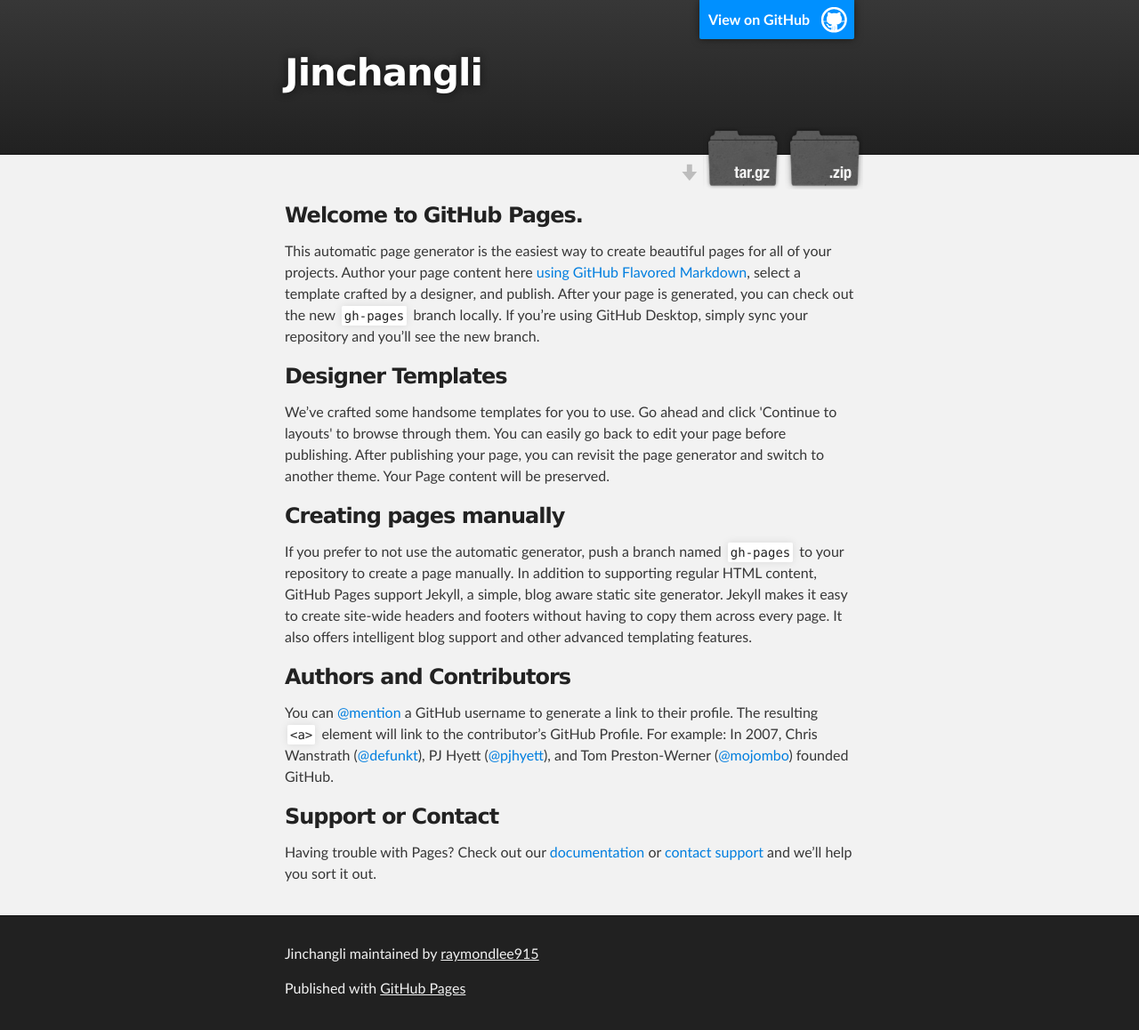
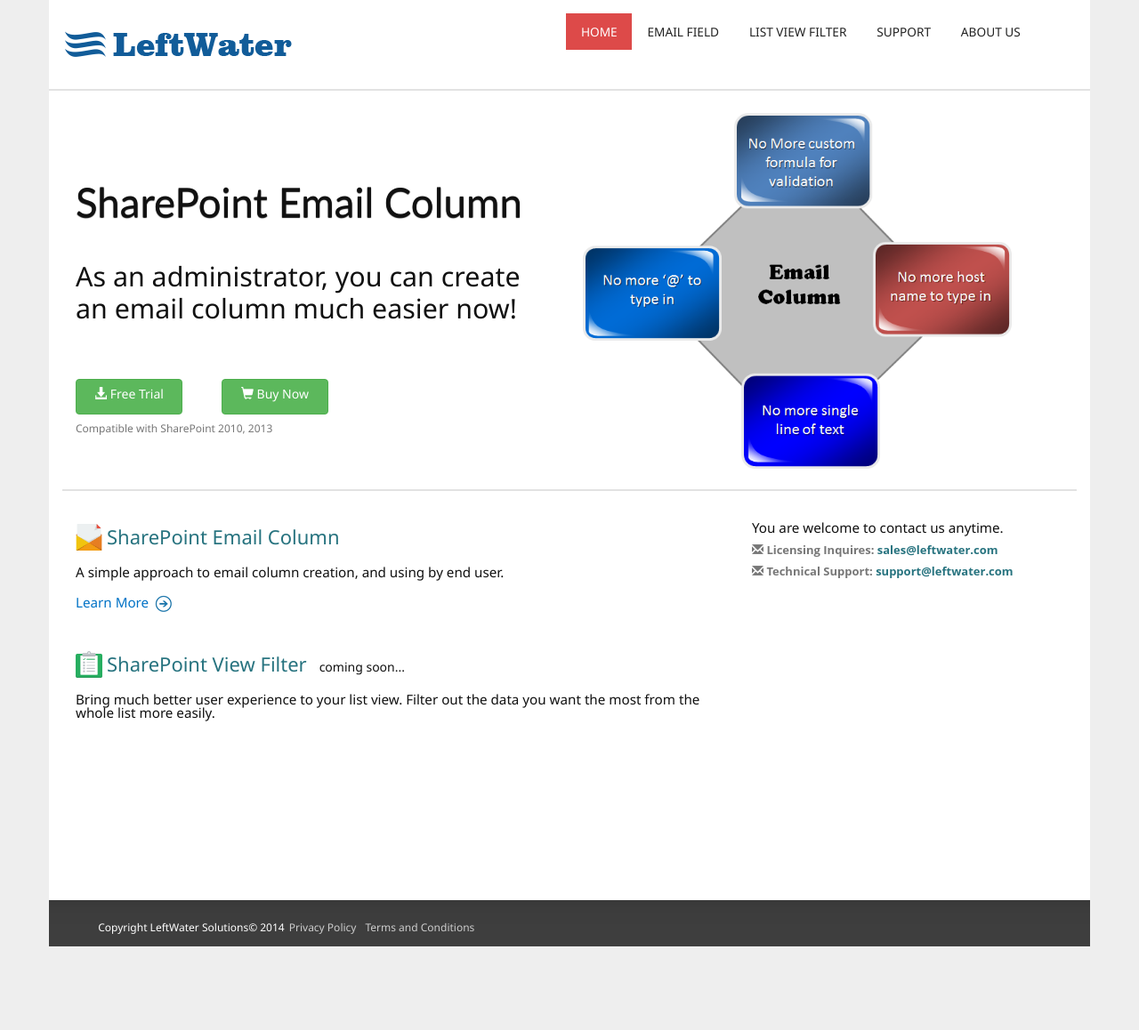
Before and after one commit to raymondlee915/jinchangli, a Jekyll site: the page built from index.html, in a window 1280 px wide. Shown: the whole page at 89% size. Built offline with Jekyll 4.4.1, drawn with Linux system fonts in a browser that asks for light colours; after the commit the page ends 1064 px from its top, so only the background shows below that.

Commit message:
bring back jekyll

```diff
--- a/index.html
+++ b/index.html
@@ -1,72 +1,57 @@
-<!DOCTYPE html>
-<html>
+---
+layout: default
+title: LeftWater Solutions
+excerpt: SharePoint Email Field, SharePoint List View Filter
+menuItem: home
+---
 
-  <head>
-    <meta charset='utf-8'>
-    <meta http-equiv="X-UA-Compatible" content="chrome=1">
-    <meta name="description" content="Jinchangli : ">
+<div class="container">
+  <div id="custom-header">
+      <div id="emailAd">
+          <div class="product-des col-xs-6">
+              <h1>SharePoint Email Column</h1>
+              <div class="product-summary">
+                  As an administrator, you can create an email column much easier now!
+              </div>
+              <div class="actions">
+                  <a class="btn btn-success trail" target="_blank" href="download.html?installer=LeftWater-SharePointEmailColumn v1.0.zip"> <span class="glyphicon glyphicon-download-alt"></span> Free Trial</a>
+                  <a class="btn btn-success" href="sharepoint-email-field.html#purchase"><span class="glyphicon glyphicon-shopping-cart"></span> Buy Now</a>
+                  <div>
+                      Compatible with SharePoint 2010, 2013
+                  </div>
+              </div>
+          </div>
+          <div class="col-xs-6">
+              <img src="assets/images/email1.png" />
+          </div>
+      </div>
+  </div>
 
-    <link rel="stylesheet" type="text/css" media="screen" href="stylesheets/stylesheet.css">
+  <div id="wrap">
+      <div id="products" class="col-xs-8">
+          <div class="newproduct">
+              <a href="sharepoint-email-field.html" class="ico_product ico_emailcolumn">SharePoint Email Column</a>
+              <div class="clean10"></div>
+              <p>A simple approach to email column creation, and using by end user.</p>
+              <div class="learnmore"><a href="sharepoint-email-field.html">Learn More</a></div>
+          </div>
 
-    <title>Jinchangli</title>
-  </head>
+          <div class="newproduct middle">
+              <a href="sharepoint-list-view-filter.html" class="ico_product ico_viewfilter">SharePoint View Filter</a> <span class="comingsoon">coming soon...</span>
 
-  <body>
+              <div class="clean10"></div>
+              <p>Bring much better user experience to your list view. Filter out the data you want the most from the whole list more easily.</p>
+          </div>
 
-    <!-- HEADER -->
-    <div id="header_wrap" class="outer">
-        <header class="inner">
-          <a id="forkme_banner" href="https://github.com/raymondlee915/jinchangli">View on GitHub</a>
+      </div>
+      <div id="news" class="col-xs-4">
+          You are welcome to contact us anytime.
+          <ul class="contactinfo">
+                  <li><i class="glyphicon glyphicon-envelope"></i><strong> Licensing Inquires: </strong><a href="mailto:sales@leftwater.com">sales@leftwater.com</a></li>
+                  <li><i class="glyphicon glyphicon-envelope"></i><strong> Technical Support: </strong><a href="mailto:support@leftwater.com">support@leftwater.com</a></li>
+              </ul>
+      </div>
 
-          <h1 id="project_title">Jinchangli</h1>
-          <h2 id="project_tagline"></h2>
+  </div>
 
-            <section id="downloads">
-              <a class="zip_download_link" href="https://github.com/raymondlee915/jinchangli/zipball/master">Download this project as a .zip file</a>
-              <a class="tar_download_link" href="https://github.com/raymondlee915/jinchangli/tarball/master">Download this project as a tar.gz file</a>
-            </section>
-        </header>
-    </div>
-
-    <!-- MAIN CONTENT -->
-    <div id="main_content_wrap" class="outer">
-      <section id="main_content" class="inner">
-        <h3>
-<a id="welcome-to-github-pages" class="anchor" href="#welcome-to-github-pages" aria-hidden="true"><span class="octicon octicon-link"></span></a>Welcome to GitHub Pages.</h3>
-
-<p>This automatic page generator is the easiest way to create beautiful pages for all of your projects. Author your page content here <a href="https://guides.github.com/features/mastering-markdown/">using GitHub Flavored Markdown</a>, select a template crafted by a designer, and publish. After your page is generated, you can check out the new <code>gh-pages</code> branch locally. If you’re using GitHub Desktop, simply sync your repository and you’ll see the new branch.</p>
-
-<h3>
-<a id="designer-templates" class="anchor" href="#designer-templates" aria-hidden="true"><span class="octicon octicon-link"></span></a>Designer Templates</h3>
-
-<p>We’ve crafted some handsome templates for you to use. Go ahead and click 'Continue to layouts' to browse through them. You can easily go back to edit your page before publishing. After publishing your page, you can revisit the page generator and switch to another theme. Your Page content will be preserved.</p>
-
-<h3>
-<a id="creating-pages-manually" class="anchor" href="#creating-pages-manually" aria-hidden="true"><span class="octicon octicon-link"></span></a>Creating pages manually</h3>
-
-<p>If you prefer to not use the automatic generator, push a branch named <code>gh-pages</code> to your repository to create a page manually. In addition to supporting regular HTML content, GitHub Pages support Jekyll, a simple, blog aware static site generator. Jekyll makes it easy to create site-wide headers and footers without having to copy them across every page. It also offers intelligent blog support and other advanced templating features.</p>
-
-<h3>
-<a id="authors-and-contributors" class="anchor" href="#authors-and-contributors" aria-hidden="true"><span class="octicon octicon-link"></span></a>Authors and Contributors</h3>
-
-<p>You can <a href="https://github.com/blog/821" class="user-mention">@mention</a> a GitHub username to generate a link to their profile. The resulting <code>&lt;a&gt;</code> element will link to the contributor’s GitHub Profile. For example: In 2007, Chris Wanstrath (<a href="https://github.com/defunkt" class="user-mention">@defunkt</a>), PJ Hyett (<a href="https://github.com/pjhyett" class="user-mention">@pjhyett</a>), and Tom Preston-Werner (<a href="https://github.com/mojombo" class="user-mention">@mojombo</a>) founded GitHub.</p>
-
-<h3>
-<a id="support-or-contact" class="anchor" href="#support-or-contact" aria-hidden="true"><span class="octicon octicon-link"></span></a>Support or Contact</h3>
-
-<p>Having trouble with Pages? Check out our <a href="https://help.github.com/pages">documentation</a> or <a href="https://github.com/contact">contact support</a> and we’ll help you sort it out.</p>
-      </section>
-    </div>
-
-    <!-- FOOTER  -->
-    <div id="footer_wrap" class="outer">
-      <footer class="inner">
-        <p class="copyright">Jinchangli maintained by <a href="https://github.com/raymondlee915">raymondlee915</a></p>
-        <p>Published with <a href="https://pages.github.com">GitHub Pages</a></p>
-      </footer>
-    </div>
-
-
-
-  </body>
-</html>
+</div>
--- a/javascripts/main.js
+++ /dev/null
@@ -1 +0,0 @@
-console.log('This would be the main JS file.');
--- a/stylesheets/github-light.css
+++ /dev/null
@@ -1,115 +0,0 @@
-/*
-   Copyright 2014 GitHub Inc.
-
-   Licensed under the Apache License, Version 2.0 (the "License");
-   you may not use this file except in compliance with the License.
-   You may obtain a copy of the License at
-
-       http://www.apache.org/licenses/LICENSE-2.0
-
-   Unless required by applicable law or agreed to in writing, software
-   distributed under the License is distributed on an "AS IS" BASIS,
-   WITHOUT WARRANTIES OR CONDITIONS OF ANY KIND, either express or implied.
-   See the License for the specific language governing permissions and
-   limitations under the License.
-
-*/
-
-.pl-c /* comment */ {
-  color: #969896;
-}
-
-.pl-c1      /* constant, markup.raw, meta.diff.header, meta.module-reference, meta.property-name, support, support.constant, support.variable, variable.other.constant */,
-.pl-s .pl-v /* string variable */ {
-  color: #0086b3;
-}
-
-.pl-e  /* entity */,
-.pl-en /* entity.name */ {
-  color: #795da3;
-}
-
-.pl-s .pl-s1 /* string source */,
-.pl-smi      /* storage.modifier.import, storage.modifier.package, storage.type.java, variable.other, variable.parameter.function */ {
-  color: #333;
-}
-
-.pl-ent /* entity.name.tag */ {
-  color: #63a35c;
-}
-
-.pl-k /* keyword, storage, storage.type */ {
-  color: #a71d5d;
-}
-
-.pl-pds              /* punctuation.definition.string, string.regexp.character-class */,
-.pl-s                /* string */,
-.pl-s .pl-pse .pl-s1 /* string punctuation.section.embedded source */,
-.pl-sr               /* string.regexp */,
-.pl-sr .pl-cce       /* string.regexp constant.character.escape */,
-.pl-sr .pl-sra       /* string.regexp string.regexp.arbitrary-repitition */,
-.pl-sr .pl-sre       /* string.regexp source.ruby.embedded */ {
-  color: #183691;
-}
-
-.pl-v /* variable */ {
-  color: #ed6a43;
-}
-
-.pl-id /* invalid.deprecated */ {
-  color: #b52a1d;
-}
-
-.pl-ii /* invalid.illegal */ {
-  background-color: #b52a1d;
-  color: #f8f8f8;
-}
-
-.pl-sr .pl-cce /* string.regexp constant.character.escape */ {
-  color: #63a35c;
-  font-weight: bold;
-}
-
-.pl-ml /* markup.list */ {
-  color: #693a17;
-}
-
-.pl-mh        /* markup.heading */,
-.pl-mh .pl-en /* markup.heading entity.name */,
-.pl-ms        /* meta.separator */ {
-  color: #1d3e81;
-  font-weight: bold;
-}
-
-.pl-mq /* markup.quote */ {
-  color: #008080;
-}
-
-.pl-mi /* markup.italic */ {
-  color: #333;
-  font-style: italic;
-}
-
-.pl-mb /* markup.bold */ {
-  color: #333;
-  font-weight: bold;
-}
-
-.pl-md /* markup.deleted, meta.diff.header.from-file */ {
-  background-color: #ffecec;
-  color: #bd2c00;
-}
-
-.pl-mi1 /* markup.inserted, meta.diff.header.to-file */ {
-  background-color: #eaffea;
-  color: #55a532;
-}
-
-.pl-mdr /* meta.diff.range */ {
-  color: #795da3;
-  font-weight: bold;
-}
-
-.pl-mo /* meta.output */ {
-  color: #1d3e81;
-}
--- a/stylesheets/stylesheet.css
+++ /dev/null
@@ -1,425 +0,0 @@
-/*******************************************************************************
-Slate Theme for GitHub Pages
-by Jason Costello, @jsncostello
-*******************************************************************************/
-
-@import url(github-light.css);
-
-/*******************************************************************************
-MeyerWeb Reset
-*******************************************************************************/
-
-html, body, div, span, applet, object, iframe,
-h1, h2, h3, h4, h5, h6, p, blockquote, pre,
-a, abbr, acronym, address, big, cite, code,
-del, dfn, em, img, ins, kbd, q, s, samp,
-small, strike, strong, sub, sup, tt, var,
-b, u, i, center,
-dl, dt, dd, ol, ul, li,
-fieldset, form, label, legend,
-table, caption, tbody, tfoot, thead, tr, th, td,
-article, aside, canvas, details, embed,
-figure, figcaption, footer, header, hgroup,
-menu, nav, output, ruby, section, summary,
-time, mark, audio, video {
-  margin: 0;
-  padding: 0;
-  border: 0;
-  font: inherit;
-  vertical-align: baseline;
-}
-
-/* HTML5 display-role reset for older browsers */
-article, aside, details, figcaption, figure,
-footer, header, hgroup, menu, nav, section {
-  display: block;
-}
-
-ol, ul {
-  list-style: none;
-}
-
-table {
-  border-collapse: collapse;
-  border-spacing: 0;
-}
-
-/*******************************************************************************
-Theme Styles
-*******************************************************************************/
-
-body {
-  box-sizing: border-box;
-  color:#373737;
-  background: #212121;
-  font-size: 16px;
-  font-family: 'Myriad Pro', Calibri, Helvetica, Arial, sans-serif;
-  line-height: 1.5;
-  -webkit-font-smoothing: antialiased;
-}
-
-h1, h2, h3, h4, h5, h6 {
-  margin: 10px 0;
-  font-weight: 700;
-  color:#222222;
-  font-family: 'Lucida Grande', 'Calibri', Helvetica, Arial, sans-serif;
-  letter-spacing: -1px;
-}
-
-h1 {
-  font-size: 36px;
-  font-weight: 700;
-}
-
-h2 {
-  padding-bottom: 10px;
-  font-size: 32px;
-  background: url('../images/bg_hr.png') repeat-x bottom;
-}
-
-h3 {
-  font-size: 24px;
-}
-
-h4 {
-  font-size: 21px;
-}
-
-h5 {
-  font-size: 18px;
-}
-
-h6 {
-  font-size: 16px;
-}
-
-p {
-  margin: 10px 0 15px 0;
-}
-
-footer p {
-  color: #f2f2f2;
-}
-
-a {
-  text-decoration: none;
-  color: #007edf;
-  text-shadow: none;
-
-  transition: color 0.5s ease;
-  transition: text-shadow 0.5s ease;
-  -webkit-transition: color 0.5s ease;
-  -webkit-transition: text-shadow 0.5s ease;
-  -moz-transition: color 0.5s ease;
-  -moz-transition: text-shadow 0.5s ease;
-  -o-transition: color 0.5s ease;
-  -o-transition: text-shadow 0.5s ease;
-  -ms-transition: color 0.5s ease;
-  -ms-transition: text-shadow 0.5s ease;
-}
-
-a:hover, a:focus {text-decoration: underline;}
-
-footer a {
-  color: #F2F2F2;
-  text-decoration: underline;
-}
-
-em {
-  font-style: italic;
-}
-
-strong {
-  font-weight: bold;
-}
-
-img {
-  position: relative;
-  margin: 0 auto;
-  max-width: 739px;
-  padding: 5px;
-  margin: 10px 0 10px 0;
-  border: 1px solid #ebebeb;
-
-  box-shadow: 0 0 5px #ebebeb;
-  -webkit-box-shadow: 0 0 5px #ebebeb;
-  -moz-box-shadow: 0 0 5px #ebebeb;
-  -o-box-shadow: 0 0 5px #ebebeb;
-  -ms-box-shadow: 0 0 5px #ebebeb;
-}
-
-p img {
-  display: inline;
-  margin: 0;
-  padding: 0;
-  vertical-align: middle;
-  text-align: center;
-  border: none;
-}
-
-pre, code {
-  width: 100%;
-  color: #222;
-  background-color: #fff;
-
-  font-family: Monaco, "Bitstream Vera Sans Mono", "Lucida Console", Terminal, monospace;
-  font-size: 14px;
-
-  border-radius: 2px;
-  -moz-border-radius: 2px;
-  -webkit-border-radius: 2px;
-}
-
-pre {
-  width: 100%;
-  padding: 10px;
-  box-shadow: 0 0 10px rgba(0,0,0,.1);
-  overflow: auto;
-}
-
-code {
-  padding: 3px;
-  margin: 0 3px;
-  box-shadow: 0 0 10px rgba(0,0,0,.1);
-}
-
-pre code {
-  display: block;
-  box-shadow: none;
-}
-
-blockquote {
-  color: #666;
-  margin-bottom: 20px;
-  padding: 0 0 0 20px;
-  border-left: 3px solid #bbb;
-}
-
-
-ul, ol, dl {
-  margin-bottom: 15px
-}
-
-ul {
-  list-style-position: inside;
-  list-style: disc;
-  padding-left: 20px;
-}
-
-ol {
-  list-style-position: inside;
-  list-style: decimal;
-  padding-left: 20px;
-}
-
-dl dt {
-  font-weight: bold;
-}
-
-dl dd {
-  padding-left: 20px;
-  font-style: italic;
-}
-
-dl p {
-  padding-left: 20px;
-  font-style: italic;
-}
-
-hr {
-  height: 1px;
-  margin-bottom: 5px;
-  border: none;
-  background: url('../images/bg_hr.png') repeat-x center;
-}
-
-table {
-  border: 1px solid #373737;
-  margin-bottom: 20px;
-  text-align: left;
- }
-
-th {
-  font-family: 'Lucida Grande', 'Helvetica Neue', Helvetica, Arial, sans-serif;
-  padding: 10px;
-  background: #373737;
-  color: #fff;
- }
-
-td {
-  padding: 10px;
-  border: 1px solid #373737;
- }
-
-form {
-  background: #f2f2f2;
-  padding: 20px;
-}
-
-/*******************************************************************************
-Full-Width Styles
-*******************************************************************************/
-
-.outer {
-  width: 100%;
-}
-
-.inner {
-  position: relative;
-  max-width: 640px;
-  padding: 20px 10px;
-  margin: 0 auto;
-}
-
-#forkme_banner {
-  display: block;
-  position: absolute;
-  top:0;
-  right: 10px;
-  z-index: 10;
-  padding: 10px 50px 10px 10px;
-  color: #fff;
-  background: url('../images/blacktocat.png') #0090ff no-repeat 95% 50%;
-  font-weight: 700;
-  box-shadow: 0 0 10px rgba(0,0,0,.5);
-  border-bottom-left-radius: 2px;
-  border-bottom-right-radius: 2px;
-}
-
-#header_wrap {
-  background: #212121;
-  background: -moz-linear-gradient(top, #373737, #212121);
-  background: -webkit-linear-gradient(top, #373737, #212121);
-  background: -ms-linear-gradient(top, #373737, #212121);
-  background: -o-linear-gradient(top, #373737, #212121);
-  background: linear-gradient(top, #373737, #212121);
-}
-
-#header_wrap .inner {
-  padding: 50px 10px 30px 10px;
-}
-
-#project_title {
-  margin: 0;
-  color: #fff;
-  font-size: 42px;
-  font-weight: 700;
-  text-shadow: #111 0px 0px 10px;
-}
-
-#project_tagline {
-  color: #fff;
-  font-size: 24px;
-  font-weight: 300;
-  background: none;
-  text-shadow: #111 0px 0px 10px;
-}
-
-#downloads {
-  position: absolute;
-  width: 210px;
-  z-index: 10;
-  bottom: -40px;
-  right: 0;
-  height: 70px;
-  background: url('../images/icon_download.png') no-repeat 0% 90%;
-}
-
-.zip_download_link {
-  display: block;
-  float: right;
-  width: 90px;
-  height:70px;
-  text-indent: -5000px;
-  overflow: hidden;
-  background: url(../images/sprite_download.png) no-repeat bottom left;
-}
-
-.tar_download_link {
-  display: block;
-  float: right;
-  width: 90px;
-  height:70px;
-  text-indent: -5000px;
-  overflow: hidden;
-  background: url(../images/sprite_download.png) no-repeat bottom right;
-  margin-left: 10px;
-}
-
-.zip_download_link:hover {
-  background: url(../images/sprite_download.png) no-repeat top left;
-}
-
-.tar_download_link:hover {
-  background: url(../images/sprite_download.png) no-repeat top right;
-}
-
-#main_content_wrap {
-  background: #f2f2f2;
-  border-top: 1px solid #111;
-  border-bottom: 1px solid #111;
-}
-
-#main_content {
-  padding-top: 40px;
-}
-
-#footer_wrap {
-  background: #212121;
-}
-
-
-
-/*******************************************************************************
-Small Device Styles
-*******************************************************************************/
-
-@media screen and (max-width: 480px) {
-  body {
-    font-size:14px;
-  }
-
-  #downloads {
-    display: none;
-  }
-
-  .inner {
-    min-width: 320px;
-    max-width: 480px;
-  }
-
-  #project_title {
-  font-size: 32px;
-  }
-
-  h1 {
-    font-size: 28px;
-  }
-
-  h2 {
-    font-size: 24px;
-  }
-
-  h3 {
-    font-size: 21px;
-  }
-
-  h4 {
-    font-size: 18px;
-  }
-
-  h5 {
-    font-size: 14px;
-  }
-
-  h6 {
-    font-size: 12px;
-  }
-
-  code, pre {
-    min-width: 320px;
-    max-width: 480px;
-    font-size: 11px;
-  }
-
-}
```
Also changed, not shown: params.json (deleted, +0 -1 lines), images/bg_hr.png (deleted), images/blacktocat.png (deleted), images/icon_download.png (deleted), images/sprite_download.png (deleted).
